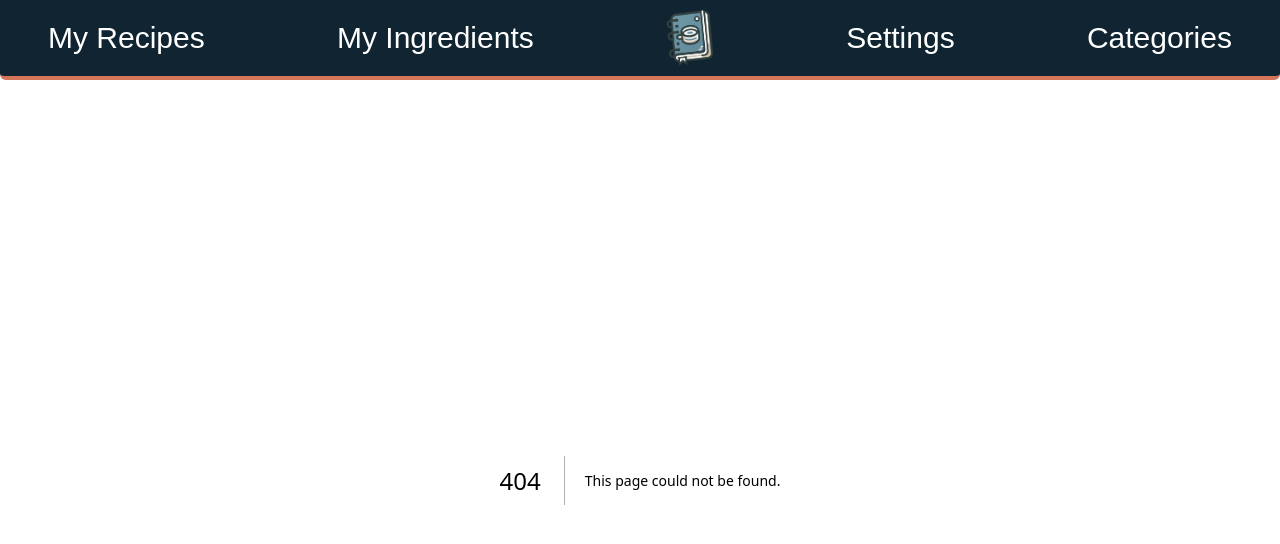
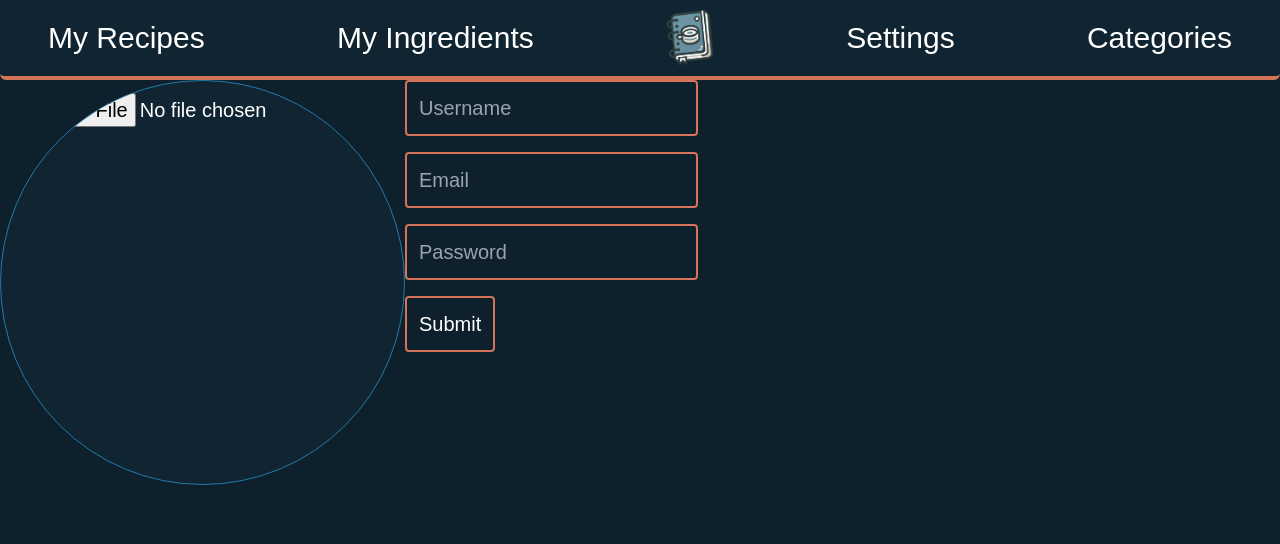
Before and after one commit to MaxPW777/myRecipeTracker, a Next.js app in the folder frontend/: page /login in a window 1280 px wide. Before the commit this address had no page. Shown: the top 544 px of the page. Built offline with nearby package versions, Linux system fonts and the light colour scheme; a web font is replaced by a local one.

Commit message:
[+] added non functional login page

```diff
--- /dev/null
+++ b/frontend/app/(pages)/login/LoginForm.tsx
@@ -0,0 +1,23 @@
+"use client"
+import './login.css'
+
+function LoginForm() {
+    const onSubmit = () => {
+        console.log("logged")
+    }
+    return (
+        <form className={'flex'} action={onSubmit}>
+            <input type={"file"}
+                   className={'aspect-square h-1/3 rounded-full bg-secondarybg border-border border flex items-center justify-center'}>
+            </input>
+            <div className={'flex flex-col gap-4'}>
+                <input placeholder={'Username'} type="text"/>
+                <input placeholder={'Email'} type="email"/>
+                <input placeholder={'Password'} type="password"/>
+                <input className={'w-min'} type="submit"/>
+            </div>
+        </form>
+    )
+}
+
+export default LoginForm
--- /dev/null
+++ b/frontend/app/(pages)/login/login.css
@@ -0,0 +1,7 @@
+input{
+    @apply p-3 border-2 border-accent text-xl rounded bg-transparent;
+}
+
+input:focus{
+    @apply border-amber-600
+}
--- /dev/null
+++ b/frontend/app/(pages)/login/page.tsx
@@ -0,0 +1,10 @@
+import LoginForm from "@/app/(pages)/login/LoginForm";
+
+function LoginPage(){
+    return (
+        <main>
+                <LoginForm/>
+        </main>
+    )
+}
+export default LoginPage;
```
